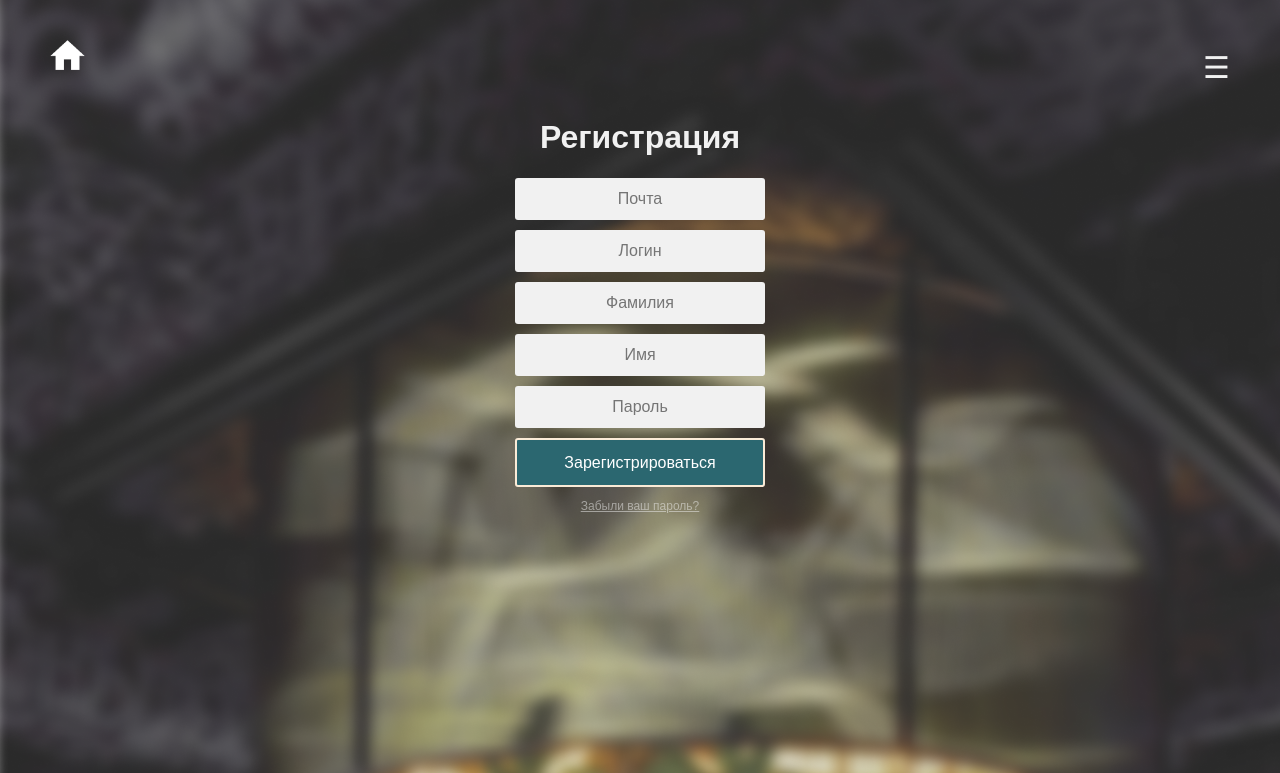
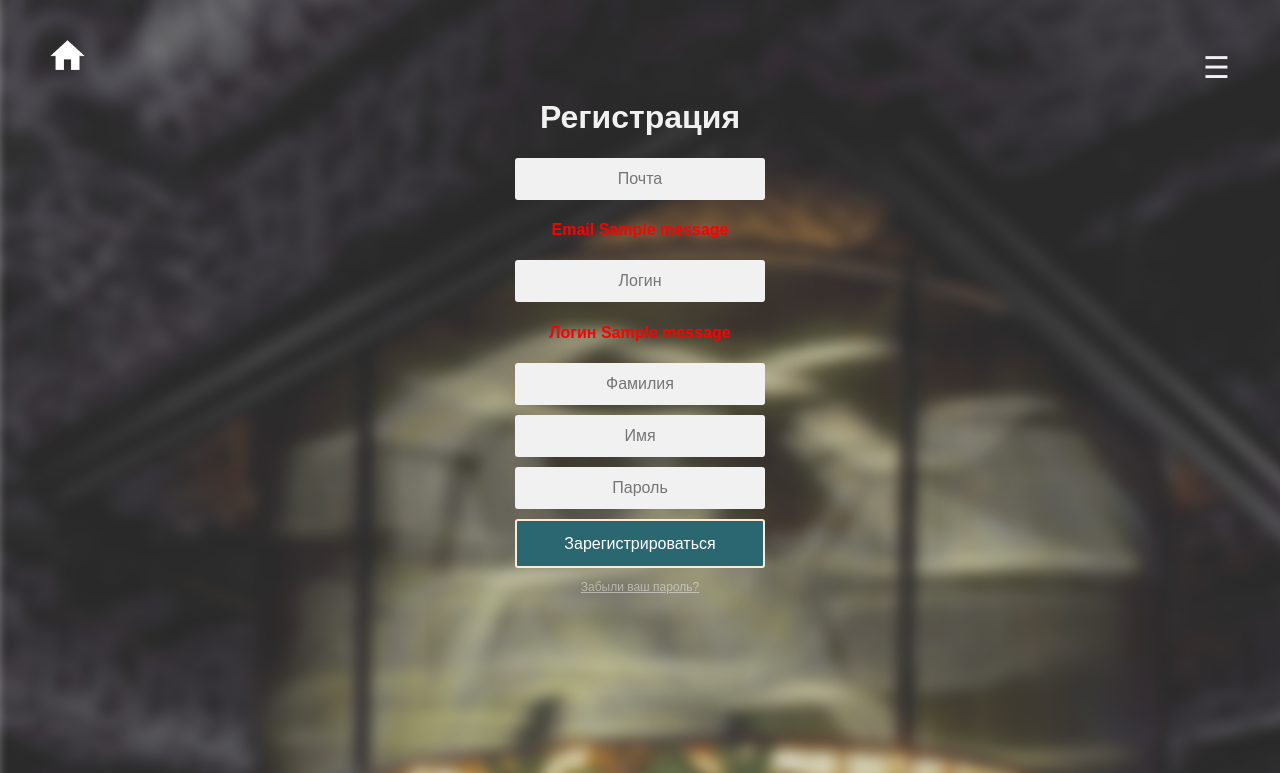
Before and after one commit to Burrowwy/portal_bars, a Django app: template portal_bars/templates/portal/registration.html in a window 1280 px wide. Shown: the top 773 px of the page. Run offline with Django 4.2, Linux system fonts and the light colour scheme; the template is opened without the code that fills it: values that come from a table or form of the project are taken from there, others are empty; data comes from the database, SQL or seed files in the repository; both versions use the stored data as it was after the commit; tables that the repository leaves empty hold one stand-in row (values such as "Sample post"); one stand-in notice (Sample message) is shown.

Commit message:
подключил базу данных при регистрации

```diff
--- a/portal_bars/models.py
+++ b/portal_bars/models.py
@@ -2,12 +2,14 @@ from django.db import models
 from django.contrib.auth.models import User
 
 
+
+
 class Profile(models.Model):
-    email = models.CharField('Почта', max_length=500)
-    login = models.CharField('Логин', max_length=500)
-    surname = models.CharField('Фамилия', max_length=500)
-    name = models.CharField('Имя', max_length=500)
-    password = models.CharField('Пароль', max_length=500)
+    email = models.CharField('Почта', max_length=50)
+    login = models.CharField('Логин', max_length=20)
+    surname = models.CharField('Фамилия', max_length=50)
+    name = models.CharField('Имя', max_length=50)
+    password = models.CharField('Пароль', max_length=50, )
 
 
 class Project(models.Model):
--- a/portal_bars/static/styleauth.css
+++ b/portal_bars/static/styleauth.css
@@ -140,3 +140,7 @@ box-shadow: none;
     display: block;
     color: red;
 }
+.error {
+    display: block;
+    color: #e50b0b
+}
--- a/portal_bars/templates/portal/registration.html
+++ b/portal_bars/templates/portal/registration.html
@@ -23,27 +23,39 @@
         <span style="font-size:30px;cursor:pointer" onclick="openNav()">☰ </span>
     </div>
 <body>
-  <div class="login">
 <div class="login-screen">
     <div class="app-title">
         <h1>Регистрация</h1>
     </div>
 
-      <form method= "POST" class="login-form" id='add-form' >
+        <form method= "POST" class="login-form" id='add-form' class="messages" >
+
             {% csrf_token %}
             {#          {{ form.email }}<br><br>#}
             {#          {{ form.login }}<br><br>#}
             {#          {{ form.surname }}<br><br>#}
             {#          {{ form.name }}<br><br>#}
             {#          {{ form.password }}<br><br>#}
-          <div class="control-group">
+
+                <div class="control-group" >
                     <input type="email" name="email" class="login-field" value="" placeholder="Почта" id="login-name1">
                     <label class="login-field-icon fui-user" for="login-name1"></label>
+                    <h4 class="error-label">
+                        {% for message in messages %}
+                       Email {{ message }}
+                    {% endfor %}
+                    </h4>
                 </div>
+
 
                 <div class="control-group">
                     <input data-max-length="10" data-min-length="4" type="text" name="login" class="login-field" value="" placeholder="Логин" id="login-name2">
-        <label class="login-field-icon fui-user" for="login-name2"></label>
+                    <label  class="login-field-icon fui-user" for="login-name2"></label>
+                    <h4 class="error-label">
+                        {% for message in messages %}
+                       Логин {{ message }}
+                    {% endfor %}
+                    </h4>
                 </div>
 
                 <div class="control-group">
@@ -64,8 +76,8 @@
 
                 <button type="submit" class="btn btn-primary btn-large btn-block">Зарегистрироваться</button>
                 <a class="login-link" href="#">Забыли ваш пароль?</a>
+
         </form>
-    </div>
 </div>
 <script type="text/javascript" src={% static "/functions.js" %}></script>
 
```
Also changed, not shown: portal_bars/validators.py (added, +7 -0 lines), portal_bars/views.py (+15 -5 lines), db.sqlite3. Lines whose indentation alone changed are shown as unchanged.
